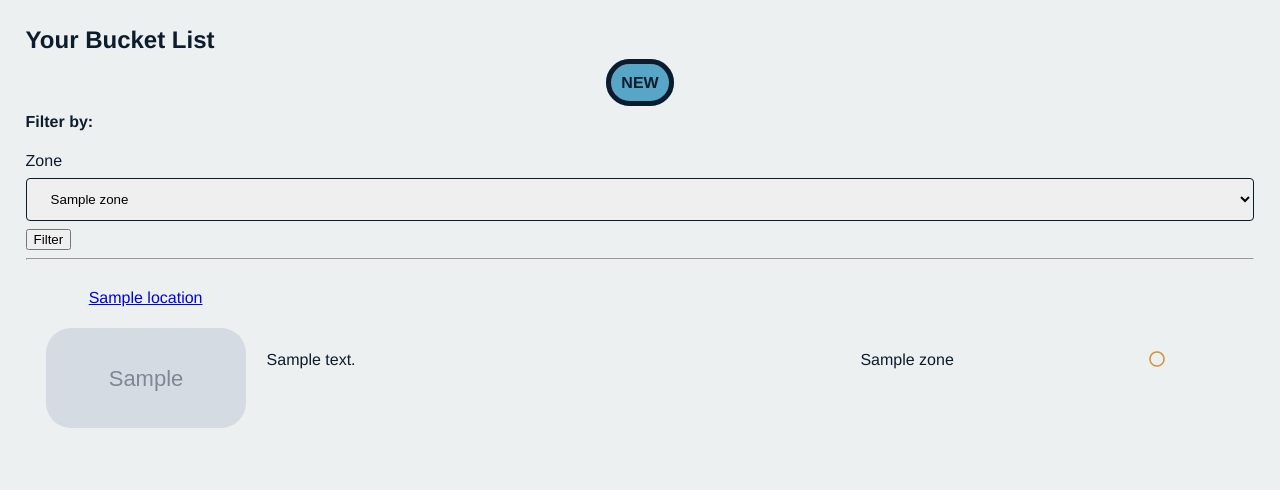
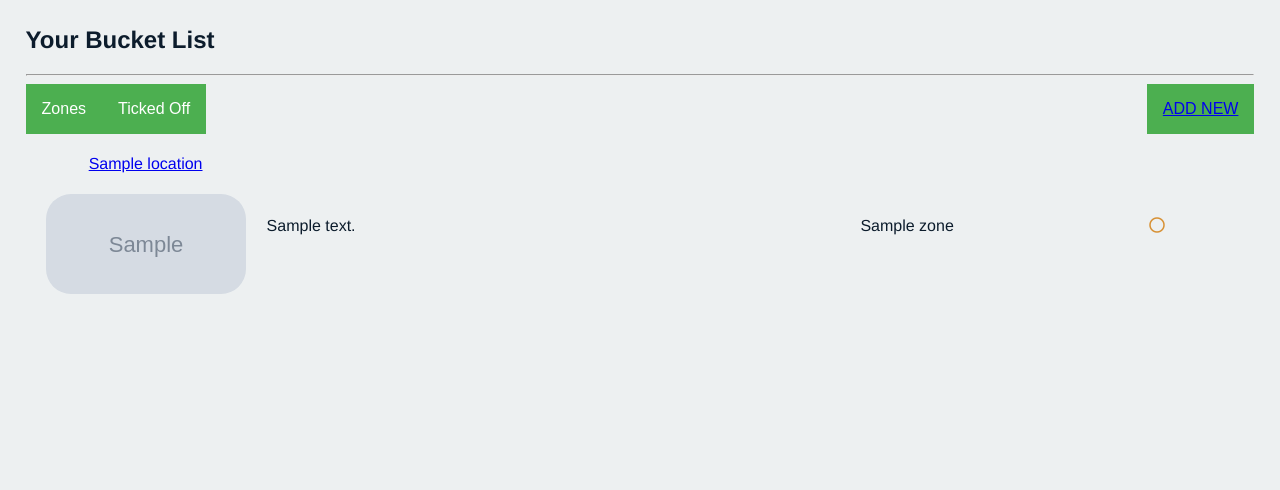
Before and after one commit to Laurelinex/GlasgowBucket, a Flask app: page /places in a window 1280 px wide. Shown: the part 70-560 px from the top of the page. Run offline with Flask 2, Linux system fonts and the light colour scheme; grey boxes marked "Sample" are stand-in pictures; a database or web service that is not in the repository returns one stand-in record (values such as "Sample title"); some libraries are stand-ins or nearby versions.

Commit message:
Rearranged index locations for dropdown filter selects

```diff
--- a/controllers/locations_controller.py
+++ b/controllers/locations_controller.py
@@ -66,10 +66,15 @@ def delete_location(id):
     location_repository.delete(id)
     return redirect('/places')
 
-# Show a list of filtered places
-@locations_blueprint.route("/filtered", methods=['POST'])
-def show_filtered_locations_by_zone():
-    zone_id = request.form['zone_id']
-    zone = zone_repository.select(zone_id)
-    locations = location_repository.select_by_zone(zone)
-    return render_template('locations/filtered.html', filtered_locations = locations)
+# # Filter places
+# @locations_blueprint.route("/places/<id>/filter", methods=['POST'])
+# def filter(id):
+#     location_repository.select_by_zone(zone)
+
+# # Show a list of filtered places
+# @locations_blueprint.route("/places/filtered", methods=['GET'])
+# def show_filtered_locations_by_zone():
+#     zone_id = request.form['zone_id']
+#     zone = zone_repository.select(zone_id)
+#     locations = location_repository.select_by_zone(zone)
+#     return render_template('locations/filtered.html', filtered_locations = locations, zone = zone)
--- a/static/css/locations.css
+++ b/static/css/locations.css
@@ -48,3 +48,46 @@ table img {
     border: solid;
     border-color: #0C1C2C;
 }
+
+/* DROPDOWN TEST */
+
+.dropbtn {
+    background-color: #4CAF50;
+    color: white;
+    padding: 16px;
+    font-size: 16px;
+    border: none;
+    cursor: pointer;
+  }
+
+  .dropdown {
+    position: relative;
+    display: inline-block;
+  }
+
+  .dropdown-content {
+    display: none;
+    position: absolute;
+    right: 0;
+    background-color: #f9f9f9;
+    min-width: 160px;
+    box-shadow: 0px 8px 16px 0px rgba(0,0,0,0.2);
+    z-index: 1;
+  }
+
+  .dropdown-content a {
+    color: black;
+    padding: 12px 16px;
+    text-decoration: none;
+    display: block;
+  }
+
+  .dropdown-content a:hover {background-color: #f1f1f1;}
+
+  .dropdown:hover .dropdown-content {
+    display: block;
+  }
+
+  .dropdown:hover .dropbtn {
+    background-color: #3e8e41;
+  }
--- a/templates/locations/index.html
+++ b/templates/locations/index.html
@@ -3,11 +3,14 @@
 {% block content %}
 <h1>Your Bucket List</h1>
 
-<div class="add-button">
+<!-- <div class="add-button">
   <a href="/places/new">NEW</a>
-</div>
+</div> -->
 
-<form action="/filtered" method="POST">
+
+
+
+<!-- <form action="/places" method="POST">
   <div>
     <h4>Filter by:</h4>
     <label for="zone">Zone</label>
@@ -16,16 +19,41 @@
         <option value="{{zone.id}}">{{zone.name}}</option>
       {% endfor %}
     </select>
-    <!-- <label for="visited">Ticked Off</label>
+     <label for="visited">Ticked Off</label>
     <select name="visited">
       <option value="False">Not yet</option>
       <option value="True">Yes</option>
-    </select> -->
+    </select>
     <button type="submit">Filter</button>
   </div>
-</form>
+</form> -->
+<hr>
 
-<hr>
+
+<div class="dropdown" style="float: left;">
+  <button class="dropbtn">Zones</button>
+  <div class="dropdown-content" style="left:0;">
+  <a href="#">City Centre</a>
+  <a href="#">North Glasgow</a>
+  <a href="#">Southside</a>
+  <a href="#">West End</a>
+  <a href="#">East End</a>
+  </div>
+</div>
+
+<div class="dropdown" style="float: left;">
+  <button class="dropbtn">Ticked Off</button>
+  <div class="dropdown-content">
+  <a href="#">Not yet</a>
+  <a href="#">Yes</a>
+  </div>
+</div>
+
+<div class="dropdown" style="float: right;">
+  <button class="dropbtn">
+    <a href="/places/new">ADD NEW</a>
+  </button>
+</div>
 
 <table>
   {% for location in all_locations %}
--- a/templates/locations/new.html
+++ b/templates/locations/new.html
@@ -26,7 +26,6 @@
       <option value="true">Yes</option>
     </select>
 
-    <!-- <input type="submit" value="Add"> -->
     <button type="submit"><i class="fas fa-plus-square"></i></button>
 
   </form>
```
